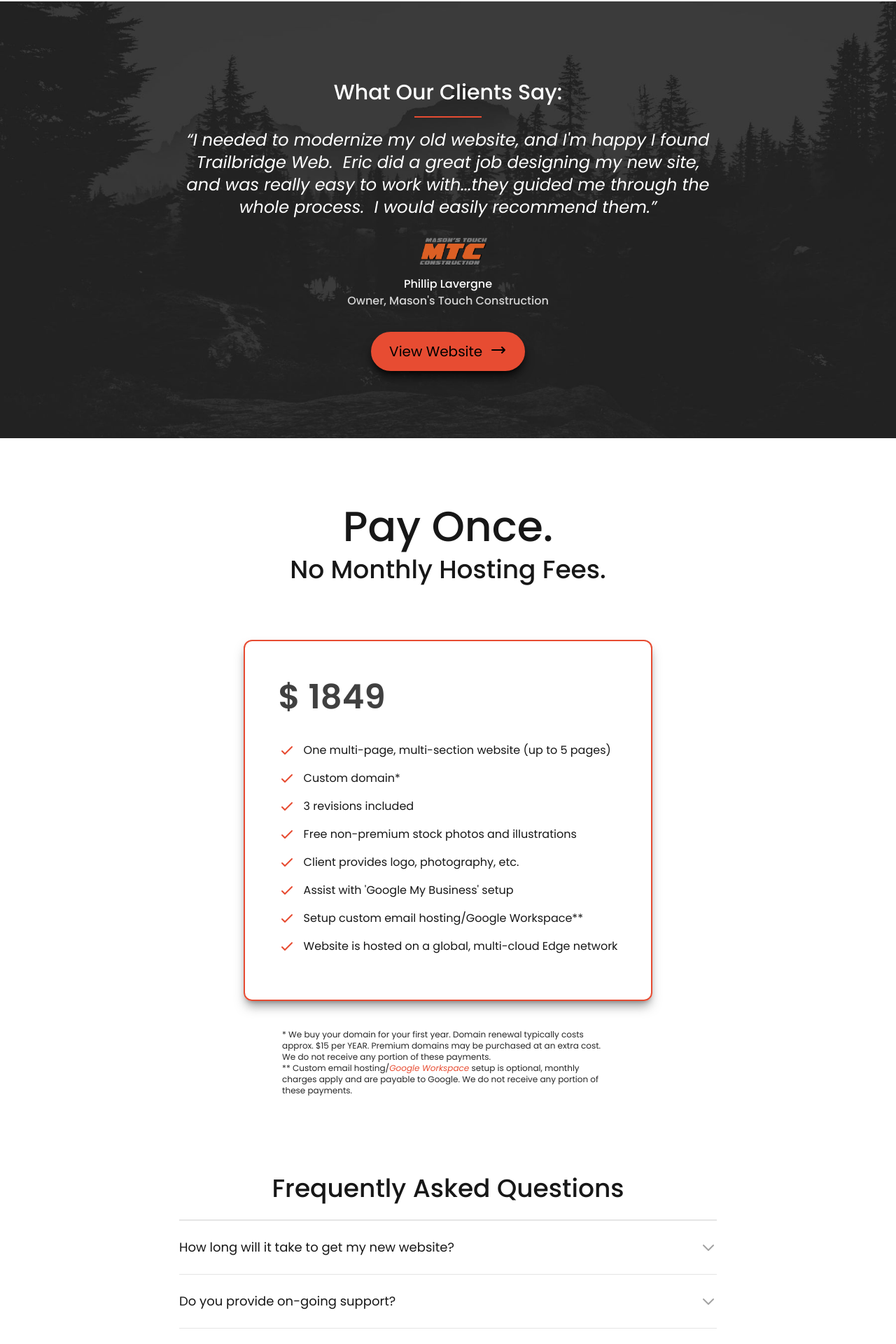
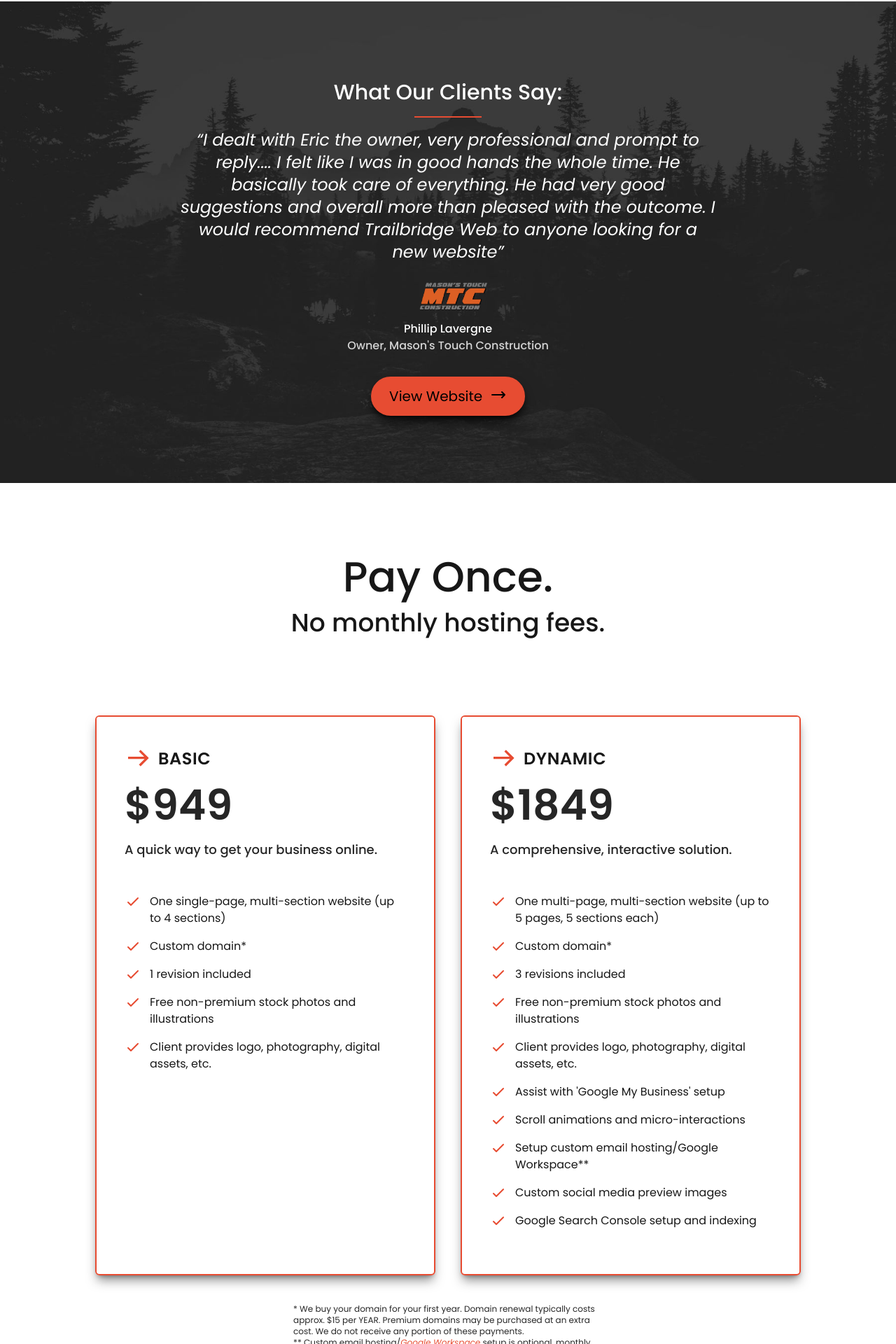
Before and after one commit to EMurrell/Agency-Beta, a Next.js app: page / in a window 1280 px wide. Shown: the part 1644-3564 px from the top of the page at 70% size. Built offline with nearby package versions, Linux system fonts and the light colour scheme.

Commit message:
revise pricing section

```diff
--- a/components/Pricing.js
+++ b/components/Pricing.js
@@ -5,47 +5,48 @@ import Arrow from "./Arrow";
 
 const tiers = [
   {
-    name: "Static",
+    name: "Basic",
     href: "#",
     price: 949,
     description: "A quick way to get your business online.",
     features: [
-      "One multi-page, multi-section website (up to 3 pages)",
+      "One single-page, multi-section website (up to 4 sections)",
       "Custom domain*",
-      "2 revisions included",
+      "1 revision included",
       "Free non-premium stock photos and illustrations",
-
-      "Assist with 'Google My Business' setup",
+      "Client provides logo, photography, digital assets, etc.",
     ],
   },
   {
     name: "Dynamic",
     href: "#",
     price: 1849,
-    description: "Gives you the power to edit.",
+    description: "A comprehensive, interactive solution.",
     features: [
-      "One multi-page, multi-section website (up to 6 pages)",
+      "One multi-page, multi-section website (up to 5 pages, 5 sections each)",
       "Custom domain*",
       "3 revisions included",
       "Free non-premium stock photos and illustrations",
-
+      "Client provides logo, photography, digital assets, etc.",
       "Assist with 'Google My Business' setup",
-      "CMS integration - allows you to edit and publish changes without code",
+      "Scroll animations and micro-interactions",
       "Setup custom email hosting/Google Workspace**",
+      "Custom social media preview images",
+      "Google Search Console setup and indexing",
     ],
   },
 ];
 
 export default function Pricing() {
   return (
-    <section id="Pricing" className="mt-20 font-display">
+    <section id="Price" className="flex flex-col justify-center font-display">
       <FadeIn>
-        <div className="px-4 mx-auto text-center max-w-7xl sm:px-6 lg:px-8">
+        <div className="px-4 pt-24 mx-auto text-center max-w-7xl sm:px-6 lg:px-8">
           <div className="max-w-3xl mx-auto space-y-1 lg:max-w-none">
-            <p className="text-4xl font-medium text-neutral-900 lg:text-6xl">
+            <p className="pt-2 text-4xl font-medium text-neutral-900 lg:text-6xl">
               Pay Once.
             </p>
-            <p className="pt-1 text-2xl font-medium lg:pt-3 lg:text-4xl text-neutral-900">
+            <p className="pt-1 pb-12 text-2xl font-medium lg:pt-3 lg:text-4xl text-neutral-900">
               No monthly hosting fees.
             </p>
           </div>
@@ -60,7 +61,7 @@ export default function Pricing() {
                 {tiers.map((tier) => (
                   <div
                     key={tier.name}
-                    className="flex flex-col mx-2 overflow-hidden border rounded-md shadow-lg border-highlight2 shadow-neutral-700/50"
+                    className="flex flex-col pb-6 mx-2 overflow-hidden border-2 rounded-md shadow-lg border-highlight2 shadow-neutral-800/50"
                   >
                     <div className="px-6 py-8 bg-white sm:p-10 sm:pb-6">
                       <div className="flex flex-row">
@@ -96,7 +97,7 @@ export default function Pricing() {
                           </li>
                         ))}
                       </ul>
-                      <div className="">
+                      {/* <div className="">
                         <a
                           href={tier.href}
                           className="flex items-center justify-center px-5 py-3 text-base font-medium border-2 rounded-md shadow-lg text-neutral-900 bg-highlight2 border-highlight2 shadow-neutral-800/50 hover:text-highlight2 hover:bg-transparent"
@@ -104,20 +105,18 @@ export default function Pricing() {
                         >
                           Get started
                         </a>
-                      </div>
+                      </div> */}
                     </div>
                   </div>
                 ))}
               </div>
             </div>
           </div>
-          <div className="relative px-4 mx-auto mt-8 text-xs max-w-7xl sm:px-6 lg:px-8 lg:mt-5 text-neutral-800">
-            <div className="max-w-md mx-auto lg:max-w-5xl ">
+          <div className="flex flex-col px-6 mx-auto mt-10 text-xs max-w-prose text-neutral-800">
             <p>
-                * We buy your domain for your first year. Domain renewal
-                typically costs approx. $15 per YEAR. Premium domains may be
-                purchased at an extra cost. We do not receive any portion of
-                these payments.
+              * We buy your domain for your first year. Domain renewal typically
+              costs approx. $15 per YEAR. Premium domains may be purchased at an
+              extra cost. We do not receive any portion of these payments.
             </p>{" "}
             <p>
               ** Custom email hosting/
@@ -132,7 +131,6 @@ export default function Pricing() {
             </p>
           </div>
         </div>
-        </div>
       </FadeIn>
     </section>
   );
--- a/components/Testimonial.js
+++ b/components/Testimonial.js
@@ -21,11 +21,12 @@ export default function Testimonials() {
           <FadeIn>
             <div className="max-w-3xl mx-auto text-lg leading-7 text-center text-white md:text-2xl">
               <em>
-                &ldquo;I needed to modernize my old website, and I&apos;m happy
-                I found Trailbridge Web.&nbsp; Eric did a great job designing my
-                new site, and was really easy to work with...they guided me
-                through the whole process.&nbsp; I would easily recommend
-                them.&rdquo;
+                &ldquo;I dealt with Eric the owner, very professional and prompt
+                to reply.... I felt like I was in good hands the whole time. He
+                basically took care of everything. He had very good suggestions
+                and overall more than pleased with the outcome. I would
+                recommend Trailbridge Web to anyone looking for a new
+                website&rdquo;
               </em>
             </div>
           </FadeIn>
--- a/pages/index.js
+++ b/pages/index.js
@@ -20,7 +20,7 @@ export default function Home() {
       <Features />
       <About />
       <Testimonial />
-      <Price1 />
+      <Pricing />
 
       <Faq />
       <Contact />
```
Lines whose indentation alone changed are shown as unchanged.
